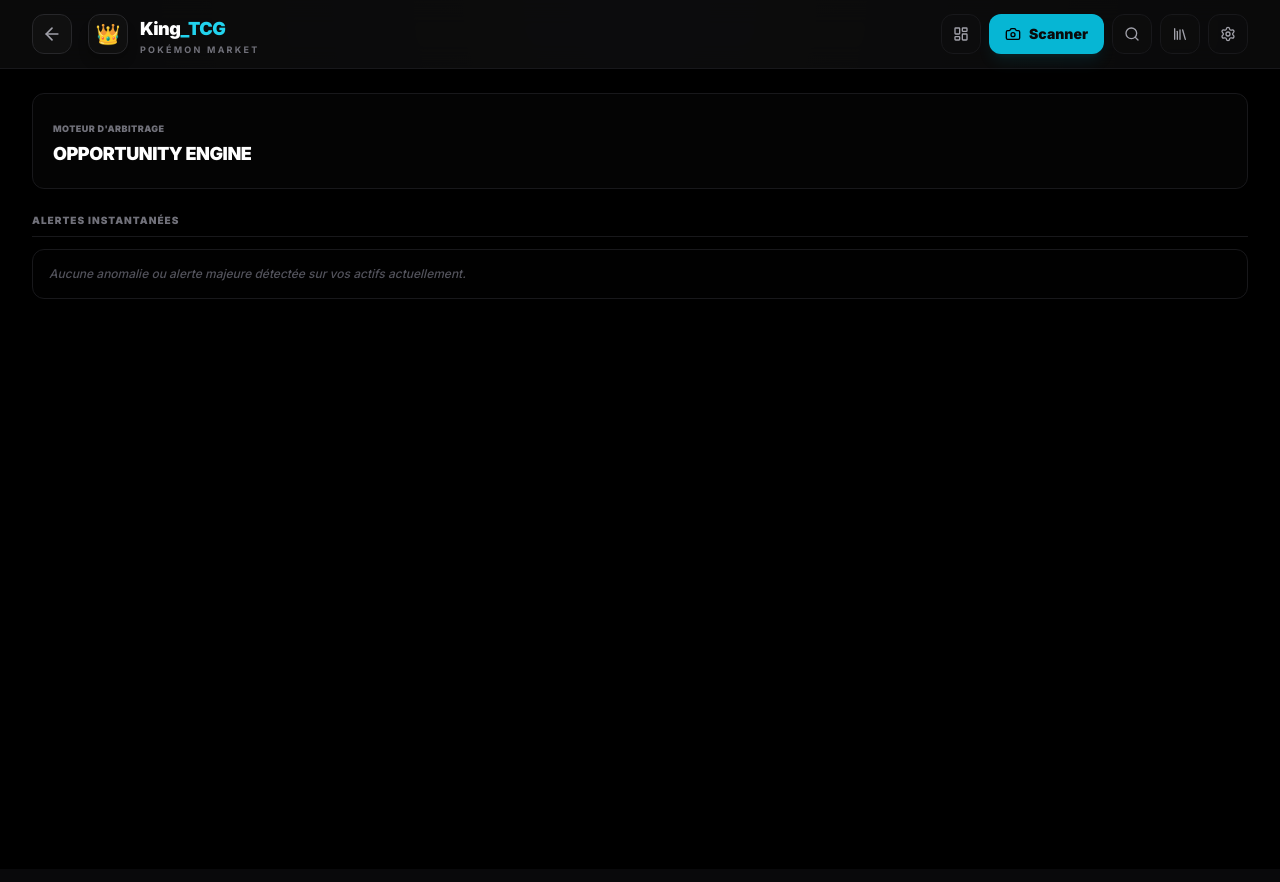
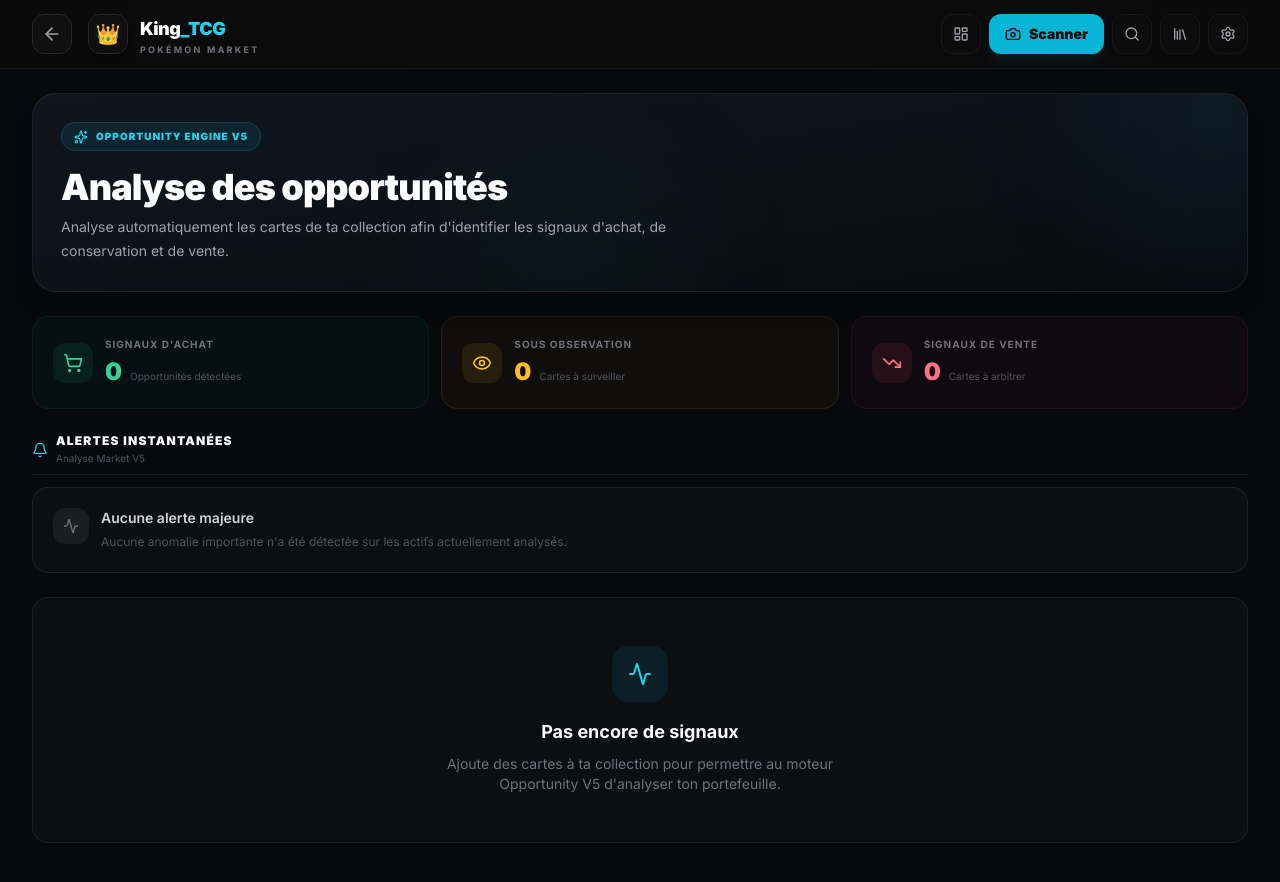
Before and after one commit to dylangdm1-dotcom/King_TcgV1, a Next.js app: page /opportunity in a window 1280 px wide. Shown: the top 882 px of the page. Built offline with nearby package versions, Linux system fonts and the light colour scheme.

Commit message:
Update page.tsx

```diff
--- a/app/opportunity/page.tsx
+++ b/app/opportunity/page.tsx
@@ -1,13 +1,27 @@
 "use client";
 
-import { useEffect, useState } from "react";
+import { useCallback, useEffect, useState } from "react";
 import Navbar from "../../components/Navbar";
 import { getCollection } from "@/lib/storage";
 import { getCardById } from "../../lib/pokemon";
-import { rankPortfolio, Opportunity } from "../../lib/opportunity";
+import {
+  rankPortfolio,
+  Opportunity,
+} from "../../lib/opportunity";
 import { getMarketHistory } from "../../lib/priceHistory";
 import { getAlerts } from "../../lib/alertEngine";
 import type { PokemonCard as Card } from "../../lib/types";
+import {
+  Activity,
+  ArrowDownRight,
+  ArrowUpRight,
+  Bell,
+  Eye,
+  ShoppingCart,
+  Sparkles,
+  TrendingDown,
+  TrendingUp,
+} from "lucide-react";
 
 type PortfolioCard = {
   card: Card;
@@ -19,166 +33,345 @@ export default function OpportunityPage() {
   const [opportunities, setOpportunities] = useState<Opportunity[]>([]);
   const [alerts, setAlerts] = useState<ReturnType<typeof getAlerts>>([]);
 
-  useEffect(() => {
-    const load = () => {
+  const loadOpportunityData = useCallback(async () => {
     setLoading(true);
+
     try {
       const collection = getCollection();
       const ids = Object.keys(collection);
 
-        Promise.all(
+      if (ids.length === 0) {
+        setOpportunities([]);
+        setAlerts([]);
+        return;
+      }
+
+      const results = await Promise.all(
         ids.map(async (id) => {
           try {
             const card = await getCardById(id);
+
             if (!card) return null;
+
             return {
               card,
               history: getMarketHistory(id),
             };
-            } catch (err) {
-              console.error(`[King_TCG] Erreur chargement carte ${id} :`, err);
+          } catch (error) {
+            console.error(
+              `[King_TCG] Erreur chargement carte ${id} :`,
+              error
+            );
+
             return null;
           }
         })
-        ).then((results) => {
-          const portfolio = results.filter((item): item is PortfolioCard => item !== null);
+      );
+
+      const portfolio = results.filter(
+        (item): item is PortfolioCard => item !== null
+      );
+
       const ranking = rankPortfolio(portfolio);
       const alertList = getAlerts(ranking);
 
       setOpportunities(ranking);
       setAlerts(alertList);
-          setLoading(false);
-        });
     } catch (error) {
-        console.error("[King_TCG] Erreur analyse opportunités :", error);
+      console.error(
+        "[King_TCG] Erreur analyse opportunités :",
+        error
+      );
+
+      setOpportunities([]);
+      setAlerts([]);
+    } finally {
       setLoading(false);
     }
+  }, []);
+
+  useEffect(() => {
+    loadOpportunityData();
+
+    const handleKingTCGUpdate = () => {
+      loadOpportunityData();
     };
 
-    load();
-  }, []);
+    window.addEventListener(
+      "king_tcg_update",
+      handleKingTCGUpdate
+    );
+
+    return () => {
+      window.removeEventListener(
+        "king_tcg_update",
+        handleKingTCGUpdate
+      );
+    };
+  }, [loadOpportunityData]);
 
   if (loading) {
     return (
       <>
         <Navbar />
-        <main className="min-h-screen bg-black text-white pb-20">
-          <div className="mx-auto max-w-7xl space-y-6 px-4 py-6 sm:px-6 lg:px-8">
-            <div className="h-14 w-full animate-pulse rounded-xl bg-neutral-950/40 border border-zinc-900/50" />
-            <div className="h-[85px] w-full animate-pulse rounded-xl bg-neutral-950/40 border border-zinc-900/50" />
-            <div className="grid grid-cols-1 gap-3 sm:grid-cols-2 md:grid-cols-3 lg:grid-cols-4 pt-4">
-              {Array.from({ length: 4 }).map((_, i) => (
-                <div key={i} className="h-[105px] animate-pulse rounded-xl bg-neutral-950/40 border border-zinc-900/50" />
+
+        <main className="min-h-screen bg-[#07090d] text-white pb-24">
+          <div className="mx-auto w-full max-w-7xl space-y-5 px-4 py-5 sm:px-6 lg:px-8">
+
+            <section className="rounded-2xl border border-white/[0.07] bg-[#0d1117] p-5">
+              <div className="h-3 w-32 animate-pulse rounded bg-zinc-800" />
+              <div className="mt-3 h-7 w-64 animate-pulse rounded bg-zinc-800" />
+              <div className="mt-2 h-4 w-full max-w-xl animate-pulse rounded bg-zinc-900" />
+            </section>
+
+            <section className="grid grid-cols-1 gap-3 sm:grid-cols-3">
+              {Array.from({ length: 3 }).map((_, index) => (
+                <div
+                  key={index}
+                  className="h-20 animate-pulse rounded-2xl border border-white/[0.06] bg-white/[0.025]"
+                />
               ))}
-            </div>
+            </section>
+
+            <section className="space-y-3">
+              {Array.from({ length: 4 }).map((_, index) => (
+                <div
+                  key={index}
+                  className="h-32 animate-pulse rounded-2xl border border-white/[0.06] bg-white/[0.025]"
+                />
+              ))}
+            </section>
+
           </div>
         </main>
       </>
     );
   }
 
-  const buy = opportunities.filter((o) => o.recommendation === "BUY");
-  const hold = opportunities.filter((o) => o.recommendation === "HOLD");
-  const sell = opportunities.filter((o) => o.recommendation === "SELL");
+  const buy = opportunities.filter(
+    (opportunity) => opportunity.recommendation === "BUY"
+  );
+
+  const hold = opportunities.filter(
+    (opportunity) => opportunity.recommendation === "HOLD"
+  );
+
+  const sell = opportunities.filter(
+    (opportunity) => opportunity.recommendation === "SELL"
+  );
 
   return (
     <>
       <Navbar />
-      <main className="min-h-screen bg-black text-white pb-20 selection:bg-cyan-500/10">
-        <div className="mx-auto max-w-7xl space-y-6 px-4 py-6 sm:px-6 lg:px-8">
 
-          {/* En-tête Technique */}
-          <section className="rounded-xl border border-zinc-900 bg-neutral-950/40 p-4 sm:p-5">
-            <span className="text-[9px] font-black uppercase tracking-wider text-zinc-500">Moteur d'arbitrage</span>
-            <h1 className="mt-0.5 text-lg font-black uppercase tracking-tight text-white">Opportunity Engine</h1>
-          </section>
+      <main className="min-h-screen bg-[#07090d] text-white pb-24 selection:bg-cyan-500/10">
+        <div className="mx-auto w-full max-w-7xl space-y-6 px-4 py-5 sm:px-6 sm:py-6 lg:px-8">
 
-          {/* Alertes de Marché Uniformisées */}
-          <section className="space-y-3">
-            <div className="border-b border-zinc-900 pb-2">
-              <h2 className="text-[10px] font-black uppercase tracking-widest text-zinc-500">Alertes Instantanées</h2>
+          {/* HERO */}
+          <section className="relative overflow-hidden rounded-2xl border border-white/[0.07] bg-gradient-to-br from-[#11151d] via-[#0d1118] to-[#090b10] p-5 shadow-xl sm:rounded-3xl sm:p-7">
+            <div className="pointer-events-none absolute -right-24 -top-24 h-64 w-64 rounded-full bg-cyan-500/[0.06] blur-3xl" />
+            <div className="pointer-events-none absolute -bottom-24 left-1/3 h-64 w-64 rounded-full bg-emerald-500/[0.04] blur-3xl" />
+
+            <div className="relative">
+              <div className="inline-flex items-center gap-2 rounded-full border border-cyan-500/20 bg-cyan-500/10 px-3 py-1.5 text-[10px] font-black uppercase tracking-widest text-cyan-400">
+                <Sparkles className="h-3.5 w-3.5" />
+                Opportunity Engine V5
               </div>
-            <div className="flex flex-col gap-2">
-              {alerts.length === 0 ? (
-                <div className="rounded-xl border border-zinc-900 bg-neutral-950/10 p-4 text-xs text-zinc-600 font-medium italic">
-                  Aucune anomalie ou alerte majeure détectée sur vos actifs actuellement.
-                </div>
-              ) : (
-                alerts.map((alert, index) => {
-                  const alertStyles =
-                    alert.type === "BUY" ? "border-emerald-500/10 bg-emerald-500/5 text-emerald-400" :
-                    alert.type === "SELL" ? "border-rose-500/10 bg-rose-500/5 text-rose-400" :
-                    "border-amber-500/10 bg-amber-500/5 text-amber-400";
-                  return (
-                    <div key={index} className={`rounded-xl border p-3 text-xs font-mono font-bold tracking-tight ${alertStyles}`}>
-                      {alert.message}
-                    </div>
-                  );
-                })
-              )}
+
+              <h1 className="mt-4 text-2xl font-black tracking-tight text-white sm:text-4xl">
+                Analyse des opportunités
+              </h1>
+
+              <p className="mt-2 max-w-2xl text-xs leading-5 text-zinc-400 sm:text-sm sm:leading-6">
+                Analyse automatiquement les cartes de ta collection
+                afin d'identifier les signaux d'achat, de conservation
+                et de vente.
+              </p>
             </div>
           </section>
 
-          {/* Grilles de Signaux d'Arbitrage */}
-          <div className="space-y-6 pt-2">
+          {/* SUMMARY */}
+          <section className="grid grid-cols-1 gap-3 sm:grid-cols-3">
 
-            {/* SIGNAL: BUY */}
+            <SummaryCard
+              icon={<ShoppingCart className="h-5 w-5" />}
+              label="Signaux d'achat"
+              value={buy.length}
+              description="Opportunités détectées"
+              className="border-emerald-500/10 bg-emerald-500/[0.035]"
+              iconClass="bg-emerald-500/10 text-emerald-400"
+              valueClass="text-emerald-400"
+            />
+
+            <SummaryCard
+              icon={<Eye className="h-5 w-5" />}
+              label="Sous observation"
+              value={hold.length}
+              description="Cartes à surveiller"
+              className="border-amber-500/10 bg-amber-500/[0.035]"
+              iconClass="bg-amber-500/10 text-amber-400"
+              valueClass="text-amber-400"
+            />
+
+            <SummaryCard
+              icon={<TrendingDown className="h-5 w-5" />}
+              label="Signaux de vente"
+              value={sell.length}
+              description="Cartes à arbitrer"
+              className="border-rose-500/10 bg-rose-500/[0.035]"
+              iconClass="bg-rose-500/10 text-rose-400"
+              valueClass="text-rose-400"
+            />
+
+          </section>
+
+          {/* ALERTES */}
+          <section className="space-y-3">
+            <div className="flex items-center gap-2 border-b border-white/[0.07] pb-2">
+              <Bell className="h-4 w-4 text-cyan-400" />
+
+              <div>
+                <h2 className="text-xs font-black uppercase tracking-widest text-white">
+                  Alertes instantanées
+                </h2>
+
+                <p className="mt-0.5 text-[10px] text-zinc-600">
+                  Analyse Market V5
+                </p>
+              </div>
+            </div>
+
+            {alerts.length === 0 ? (
+              <div className="rounded-2xl border border-white/[0.07] bg-white/[0.025] p-5">
+                <div className="flex items-start gap-3">
+                  <div className="flex h-9 w-9 shrink-0 items-center justify-center rounded-xl bg-zinc-800/60 text-zinc-500">
+                    <Activity className="h-4 w-4" />
+                  </div>
+
+                  <div>
+                    <p className="text-sm font-semibold text-zinc-300">
+                      Aucune alerte majeure
+                    </p>
+
+                    <p className="mt-1 text-xs leading-5 text-zinc-600">
+                      Aucune anomalie importante n'a été détectée
+                      sur les actifs actuellement analysés.
+                    </p>
+                  </div>
+                </div>
+              </div>
+            ) : (
+              <div className="space-y-2">
+                {alerts.map((alert, index) => {
+                  const alertStyles =
+                    alert.type === "BUY"
+                      ? "border-emerald-500/20 bg-emerald-500/[0.06] text-emerald-400"
+                      : alert.type === "SELL"
+                        ? "border-rose-500/20 bg-rose-500/[0.06] text-rose-400"
+                        : "border-amber-500/20 bg-amber-500/[0.06] text-amber-400";
+
+                  return (
+                    <div
+                      key={`${alert.type}-${index}`}
+                      className={`rounded-2xl border p-3.5 sm:p-4 ${alertStyles}`}
+                    >
+                      <div className="flex items-start gap-3">
+                        <div className="mt-0.5 shrink-0">
+                          {alert.type === "BUY" ? (
+                            <ArrowUpRight className="h-4 w-4" />
+                          ) : alert.type === "SELL" ? (
+                            <ArrowDownRight className="h-4 w-4" />
+                          ) : (
+                            <Activity className="h-4 w-4" />
+                          )}
+                        </div>
+
+                        <p className="min-w-0 text-xs font-semibold leading-5 sm:text-sm">
+                          {alert.message}
+                        </p>
+                      </div>
+                    </div>
+                  );
+                })}
+              </div>
+            )}
+          </section>
+
+          {/* OPPORTUNITÉS */}
+          <div className="space-y-7">
+
+            {/* BUY */}
             {buy.length > 0 && (
-              <section className="space-y-3">
-                <div className="flex items-center gap-2 border-b border-zinc-900 pb-2">
-                  <span className="h-1.5 w-1.5 rounded-full bg-emerald-500 animate-pulse" />
-                  <h2 className="text-[10px] font-black tracking-widest uppercase text-emerald-400">Signaux d'Achat (BUY)</h2>
-                </div>
-                <div className="grid grid-cols-1 gap-3 sm:grid-cols-2 md:grid-cols-3 lg:grid-cols-4">
+              <OpportunitySection
+                title="Signaux d'achat"
+                subtitle="Cartes présentant les meilleures opportunités"
+                color="emerald"
+                dotClass="bg-emerald-500"
+              >
                 {buy.map((op) => (
                   <OpportunityCard
                     key={op.id}
                     op={op}
                     borderClass="border-emerald-500/20"
-                      scoreClass="text-emerald-400 bg-emerald-500/5 border-emerald-500/10"
+                    scoreClass="text-emerald-400 bg-emerald-500/[0.07] border-emerald-500/15"
                   />
                 ))}
-                </div>
-              </section>
+              </OpportunitySection>
             )}
 
-            {/* SIGNAL: HOLD */}
+            {/* HOLD */}
             {hold.length > 0 && (
-              <section className="space-y-3">
-                <div className="flex items-center gap-2 border-b border-zinc-900 pb-2">
-                  <span className="h-1.5 w-1.5 rounded-full bg-amber-500" />
-                  <h2 className="text-[10px] font-black tracking-widest uppercase text-amber-400">Sous Observation (HOLD)</h2>
-                </div>
-                <div className="grid grid-cols-1 gap-3 sm:grid-cols-2 md:grid-cols-3 lg:grid-cols-4">
+              <OpportunitySection
+                title="Sous observation"
+                subtitle="Cartes à surveiller avant décision"
+                color="amber"
+                dotClass="bg-amber-500"
+              >
                 {hold.map((op) => (
                   <OpportunityCard
                     key={op.id}
                     op={op}
-                      borderClass="border-zinc-900"
-                      scoreClass="text-amber-400 bg-amber-500/5 border-amber-500/10"
+                    borderClass="border-amber-500/10"
+                    scoreClass="text-amber-400 bg-amber-500/[0.07] border-amber-500/15"
                   />
                 ))}
-                </div>
-              </section>
+              </OpportunitySection>
             )}
 
-            {/* SIGNAL: SELL */}
+            {/* SELL */}
             {sell.length > 0 && (
-              <section className="space-y-3">
-                <div className="flex items-center gap-2 border-b border-zinc-900 pb-2">
-                  <span className="h-1.5 w-1.5 rounded-full bg-rose-500 animate-pulse" />
-                  <h2 className="text-[10px] font-black tracking-widest uppercase text-rose-400">Signaux de Vente (SELL)</h2>
-                </div>
-                <div className="grid grid-cols-1 gap-3 sm:grid-cols-2 md:grid-cols-3 lg:grid-cols-4">
+              <OpportunitySection
+                title="Signaux de vente"
+                subtitle="Cartes présentant un signal de sortie"
+                color="rose"
+                dotClass="bg-rose-500"
+              >
                 {sell.map((op) => (
                   <OpportunityCard
                     key={op.id}
                     op={op}
                     borderClass="border-rose-500/20"
-                      scoreClass="text-rose-400 bg-rose-500/5 border-rose-500/10"
+                    scoreClass="text-rose-400 bg-rose-500/[0.07] border-rose-500/15"
                   />
                 ))}
+              </OpportunitySection>
+            )}
+
+            {/* EMPTY */}
+            {opportunities.length === 0 && (
+              <section className="rounded-2xl border border-white/[0.07] bg-white/[0.025] px-5 py-12 text-center">
+                <div className="mx-auto flex h-14 w-14 items-center justify-center rounded-2xl bg-cyan-500/10 text-cyan-400">
+                  <Activity className="h-6 w-6" />
                 </div>
+
+                <h2 className="mt-4 text-lg font-bold">
+                  Pas encore de signaux
+                </h2>
+
+                <p className="mx-auto mt-2 max-w-md text-xs leading-5 text-zinc-500 sm:text-sm">
+                  Ajoute des cartes à ta collection pour permettre
+                  au moteur Opportunity V5 d'analyser ton portefeuille.
+                </p>
               </section>
             )}
 
@@ -189,30 +382,173 @@ export default function OpportunityPage() {
   );
 }
 
-function OpportunityCard({ op, borderClass, scoreClass }: { op: Opportunity; borderClass: string; scoreClass: string }) {
+function SummaryCard({
+  icon,
+  label,
+  value,
+  description,
+  className,
+  iconClass,
+  valueClass,
+}: {
+  icon: React.ReactNode;
+  label: string;
+  value: number;
+  description: string;
+  className: string;
+  iconClass: string;
+  valueClass: string;
+}) {
   return (
-    <div className={`rounded-xl border bg-neutral-950/40 p-4 flex flex-col justify-between min-h-[105px] transition-all ${borderClass}`}>
-      <div className="flex items-start justify-between gap-2">
-        <h3 className="truncate text-xs font-black text-white uppercase tracking-tight">
-          {op.name}
-        </h3>
-        <span className={`shrink-0 rounded text-[9px] font-black tracking-wider px-1.5 py-0.5 border ${scoreClass}`}>
-          {op.score}/10
+    <div
+      className={`rounded-2xl border p-4 sm:p-5 ${className}`}
+    >
+      <div className="flex items-center gap-3">
+        <div
+          className={`flex h-10 w-10 shrink-0 items-center justify-center rounded-xl ${iconClass}`}
+        >
+          {icon}
+        </div>
+
+        <div className="min-w-0">
+          <p className="text-[10px] font-bold uppercase tracking-widest text-zinc-500">
+            {label}
+          </p>
+
+          <div className="mt-1 flex items-baseline gap-2">
+            <span className={`text-2xl font-black ${valueClass}`}>
+              {value}
+            </span>
+
+            <span className="truncate text-[10px] text-zinc-600">
+              {description}
             </span>
           </div>
-
-      <div className="mt-3 space-y-1 border-t border-zinc-900/60 pt-2 text-[11px]">
-        <div className="flex justify-between items-center">
-          <span className="text-zinc-500 font-medium">Cours actuel</span>
-          <span className="font-bold text-zinc-300 tabular-nums">{op.currentPrice.toFixed(2)} €</span>
-        </div>
-        <div className="flex justify-between items-center">
-          <span className="text-zinc-500 font-medium">Tendance</span>
-          <span className={`font-mono font-bold tabular-nums ${op.trend > 0 ? "text-emerald-400" : op.trend < 0 ? "text-rose-400" : "text-zinc-500"}`}>
-            {op.trend > 0 ? "+" : ""}{op.trend.toFixed(2)}%
-          </span>
         </div>
       </div>
     </div>
   );
 }
+
+function OpportunitySection({
+  title,
+  subtitle,
+  children,
+  color,
+  dotClass,
+}: {
+  title: string;
+  subtitle: string;
+  children: React.ReactNode;
+  color: "emerald" | "amber" | "rose";
+  dotClass: string;
+}) {
+  const titleClass =
+    color === "emerald"
+      ? "text-emerald-400"
+      : color === "amber"
+        ? "text-amber-400"
+        : "text-rose-400";
+
+  return (
+    <section className="space-y-3">
+      <div className="flex items-start gap-2 border-b border-white/[0.07] pb-2.5">
+        <span
+          className={`mt-1.5 h-2 w-2 shrink-0 rounded-full ${dotClass} ${
+            color !== "amber" ? "animate-pulse" : ""
+          }`}
+        />
+
+        <div className="min-w-0">
+          <h2
+            className={`text-xs font-black uppercase tracking-widest ${titleClass}`}
+          >
+            {title}
+          </h2>
+
+          <p className="mt-1 text-[10px] leading-4 text-zinc-600">
+            {subtitle}
+          </p>
+        </div>
+      </div>
+
+      <div className="grid grid-cols-1 gap-3 sm:grid-cols-2 lg:grid-cols-3 xl:grid-cols-4">
+        {children}
+      </div>
+    </section>
+  );
+}
+
+function OpportunityCard({
+  op,
+  borderClass,
+  scoreClass,
+}: {
+  op: Opportunity;
+  borderClass: string;
+  scoreClass: string;
+}) {
+  const trendPositive = op.trend > 0;
+  const trendNegative = op.trend < 0;
+
+  return (
+    <article
+      className={`rounded-2xl border bg-[#0d1117] p-4 transition-all duration-200 hover:border-white/[0.14] hover:bg-[#10151c] sm:p-5 ${borderClass}`}
+    >
+      {/* NOM + SCORE */}
+      <div className="flex items-start justify-between gap-3">
+        <h3 className="min-w-0 flex-1 break-words text-sm font-black uppercase leading-5 tracking-tight text-white">
+          {op.name}
+        </h3>
+
+        <span
+          className={`shrink-0 rounded-lg border px-2 py-1 text-[10px] font-black tracking-wider ${scoreClass}`}
+        >
+          {op.score}/10
+        </span>
+      </div>
+
+      {/* INFOS */}
+      <div className="mt-4 grid grid-cols-2 gap-2">
+        <div className="rounded-xl border border-white/[0.05] bg-white/[0.025] p-3">
+          <p className="text-[9px] font-bold uppercase tracking-wider text-zinc-600">
+            Cours actuel
+          </p>
+
+          <p className="mt-1 text-base font-black tabular-nums text-white">
+            {op.currentPrice.toFixed(2)} €
+          </p>
+        </div>
+
+        <div className="rounded-xl border border-white/[0.05] bg-white/[0.025] p-3">
+          <div className="flex items-center justify-between gap-1">
+            <p className="text-[9px] font-bold uppercase tracking-wider text-zinc-600">
+              Tendance
+            </p>
+
+            {trendPositive ? (
+              <TrendingUp className="h-3.5 w-3.5 text-emerald-400" />
+            ) : trendNegative ? (
+              <TrendingDown className="h-3.5 w-3.5 text-rose-400" />
+            ) : (
+              <Activity className="h-3.5 w-3.5 text-zinc-600" />
+            )}
+          </div>
+
+          <p
+            className={`mt-1 text-base font-black tabular-nums ${
+              trendPositive
+                ? "text-emerald-400"
+                : trendNegative
+                  ? "text-rose-400"
+                  : "text-zinc-500"
+            }`}
+          >
+            {trendPositive ? "+" : ""}
+            {op.trend.toFixed(2)}%
+          </p>
+        </div>
+      </div>
+    </article>
+  );
+}
```
Lines whose indentation alone changed are shown as unchanged.
